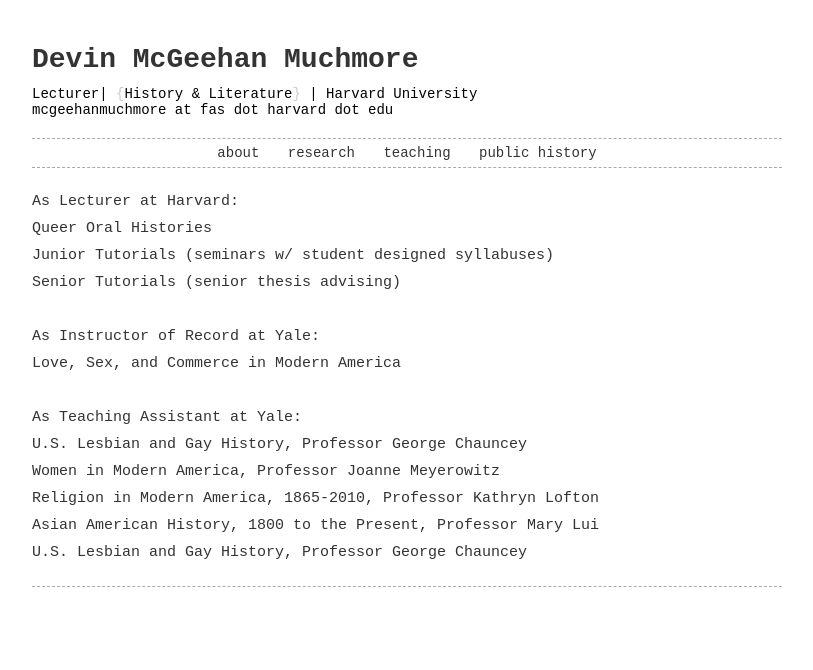
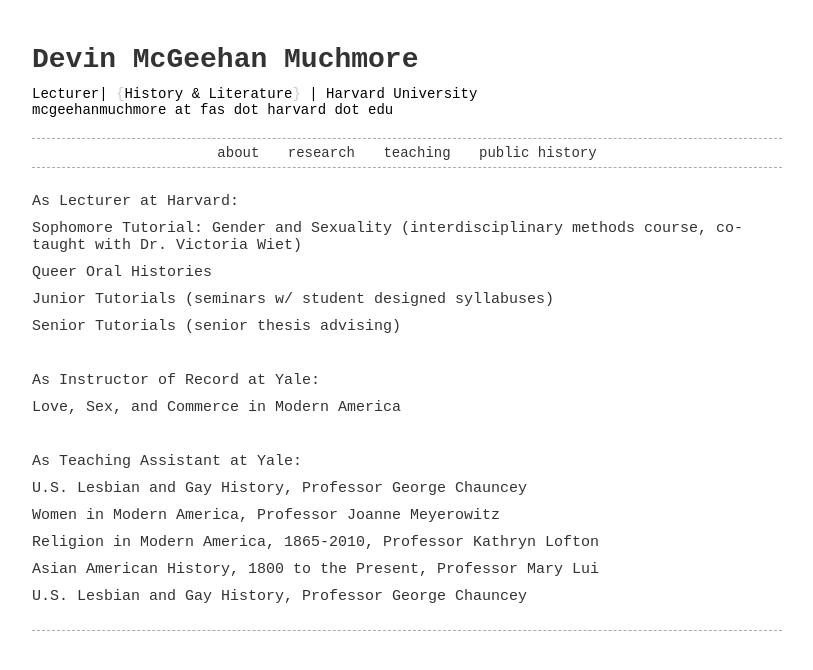
Before and after one commit to devintmm/devintmm.github.io, a Jekyll site: the page built from teaching.md, in a window 1280 px wide. Shown: the top 670 px of the page, without its empty margins (233-1046 px from the left). Built offline with Jekyll 4.4.1, drawn with Linux system fonts in a browser that asks for light colours.

Commit message:
Update teaching.md

```diff
--- a/teaching.md
+++ b/teaching.md
@@ -3,6 +3,8 @@ layout: content
 permalink: /teaching
 ---
 As Lecturer at Harvard:
+
+Sophomore Tutorial: Gender and Sexuality (interdisciplinary methods course, co-taught with Dr. Victoria Wiet)
 
 Queer Oral Histories
 
```
